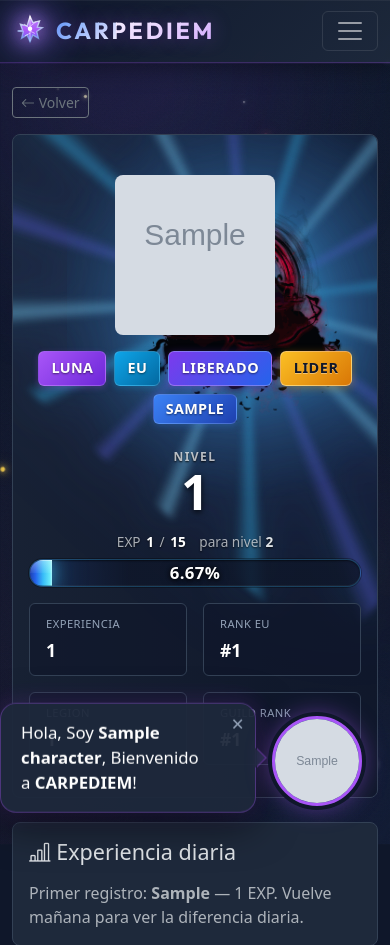
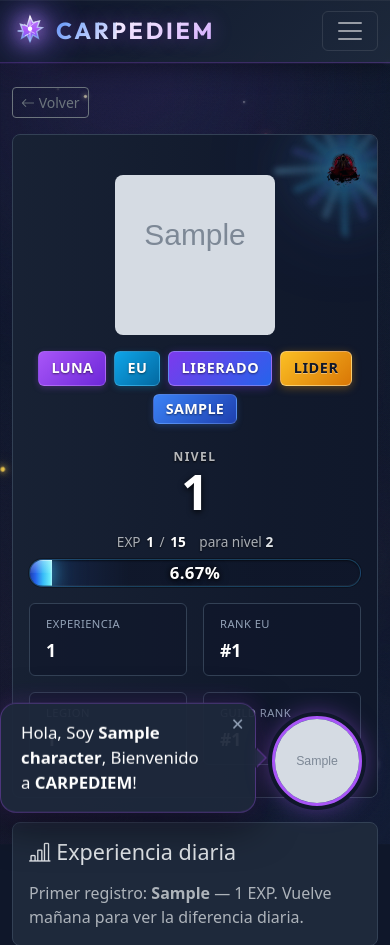
Before and after one commit to crave94/carpediem, a Flask app: page /characters/1 in a window 390 px wide. Shown: the top 945 px of the page. Run offline with Flask 3, Linux system fonts and the light colour scheme; tables that the repository leaves empty hold one stand-in row (values such as "Sample post"); grey boxes marked "Sample" are stand-in pictures; data that the repository does not hold is empty; some libraries are stand-ins or nearby versions.

Commit message:
fix(mobile): Black Mage container layout and minor fragment calculator label fix

```diff
--- a/static/style.css
+++ b/static/style.css
@@ -986,12 +986,6 @@ footer {
   }
   .character-detail__progress-labels {
     justify-content: center;
-  }
-  .character-detail__libb-mark {
-    height: 180px;
-    top: 0.5rem;
-    right: 0.5rem;
-    opacity: 0.85;
   }
 }
 
@@ -1134,7 +1128,10 @@ footer {
   top: 1rem;
   right: 1.5rem;
   height: 300px;
-  width: auto;
+  width: 300px;
+  display: flex;
+  align-items: center;
+  justify-content: center;
   opacity: 0.8;
   filter:
     drop-shadow(0 0 24px rgba(56, 189, 248, 0.85)) drop-shadow(0 0 56px rgba(99, 102, 241, 0.55)) drop-shadow(0 0 12px rgba(0, 0, 0, 0.6));
@@ -1144,9 +1141,20 @@ footer {
 }
 
 .character-detail__libb-mark img {
-  height: 100%;
-  width: auto;
+  max-height: 100%;
+  max-width: 100%;
+  object-fit: contain;
   display: block;
+}
+
+@media (max-width: 767.98px) {
+  .character-detail__libb-mark {
+    height: 50px;
+    width: 50px;
+    top: 0.5rem;
+    right: 0.5rem;
+    opacity: 0.9;
+  }
 }
 
 .character-detail__libb-mark::before {
--- a/templates/base.html
+++ b/templates/base.html
@@ -9,7 +9,7 @@
   <link rel="preconnect" href="https://fonts.googleapis.com">
   <link rel="preconnect" href="https://fonts.gstatic.com" crossorigin>
   <link href="https://fonts.googleapis.com/css2?family=Outfit:wght@700;800;900&display=swap" rel="stylesheet">
-  <link rel="stylesheet" href="{{ url_for('static', filename='style.css') }}">
+  <link rel="stylesheet" href="{{ url_for('static', filename='style.css') }}?v=3">
 </head>
 <body>
   <!-- Enhanced background effects - layered for depth -->
--- a/templates/fragment-calculator.html
+++ b/templates/fragment-calculator.html
@@ -69,7 +69,7 @@
           <div class="row g-3 text-center justify-content-center">
             <div class="col-12 col-md-4">
               <div class="card bg-dark border-secondary py-3">
-                <div class="text-muted small" style="font-size: 0.85rem;">Tasa Semanal</div>
+                <div class="text-muted small" style="font-size: 0.85rem;">Tasa diaria</div>
                 <h4 id="dailyRateText" class="mb-0 text-info mt-2">0.0</h4>
               </div>
             </div>
```
